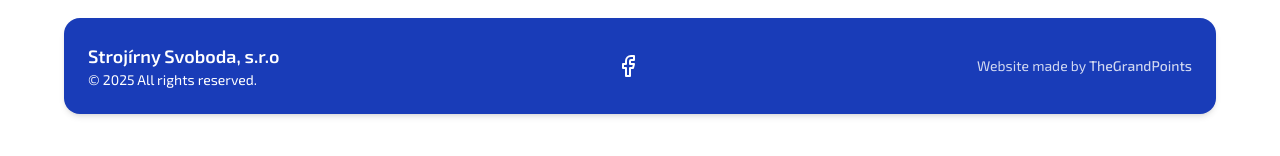
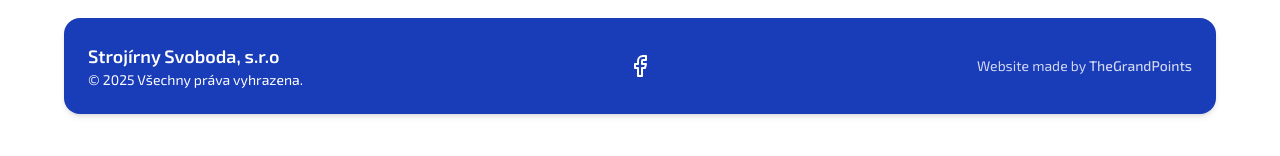
Before and after one commit to svobodastrojirnyGH/website, a Next.js app: page / in a window 1280 px wide. Shown: the part 4381-4537 px from the top of the page. Built offline with nearby package versions, Linux system fonts and the light colour scheme.

Commit message:
Pred zaslanim fixed fb link

```diff
--- a/components/ui/Footer.jsx
+++ b/components/ui/Footer.jsx
@@ -10,13 +10,13 @@ export default function Footer() {
           {/* Left: Company Info */}
           <div className="text-center md:text-left">
             <p className="text-lg font-semibold">Strojírny Svoboda, s.r.o</p>
-            <p className="text-sm">© {new Date().getFullYear()} All rights reserved.</p>
+            <p className="text-sm">© {new Date().getFullYear()} Všechny práva vyhrazena.</p>
           </div>
 
           {/* Center: Social Icons */}
           <div className="flex gap-5">
             <a
-              href="https://facebook.com"
+              href="https://www.facebook.com/strojirnysvoboda/"
               target="_blank"
               rel="noopener noreferrer"
               aria-label="Facebook"
```
